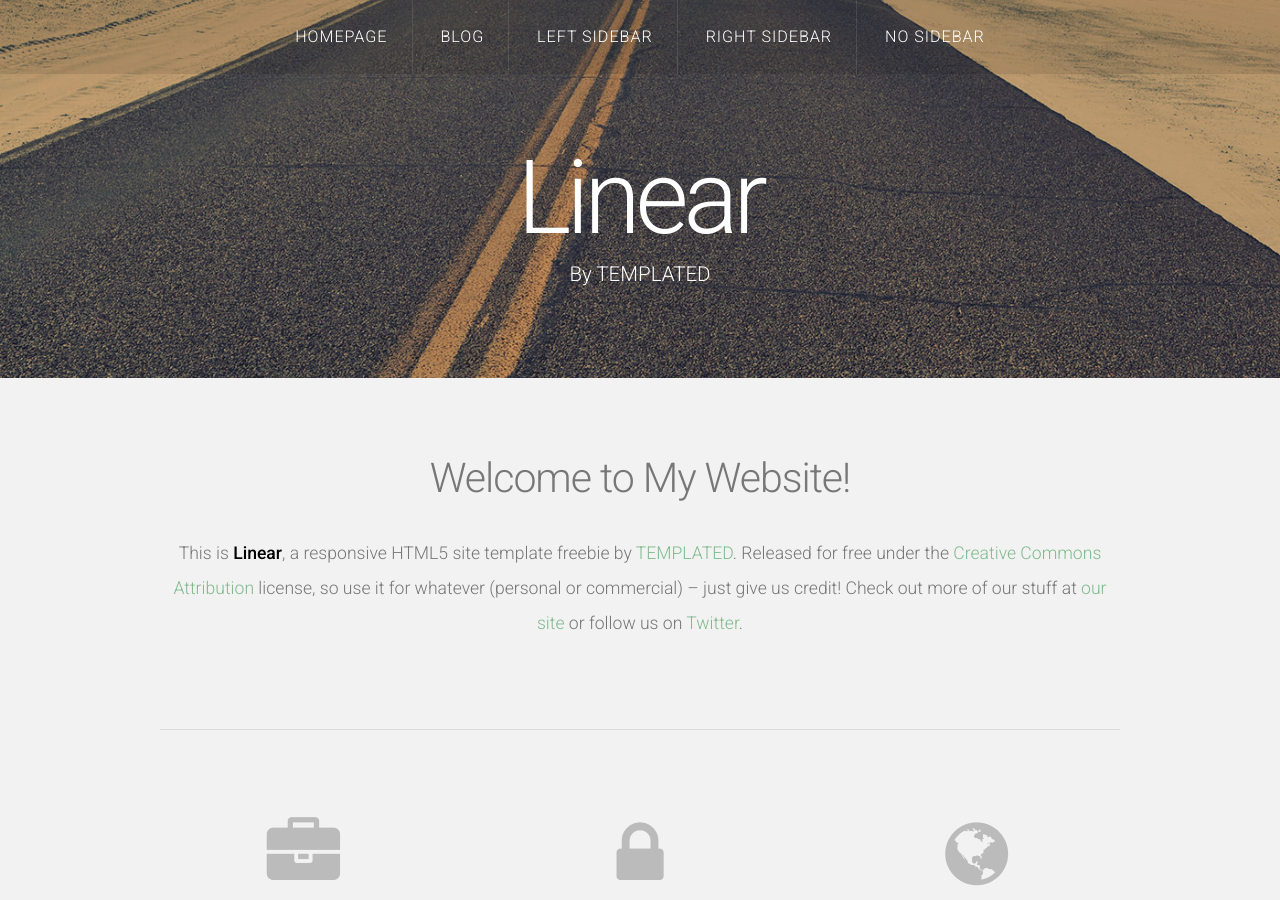
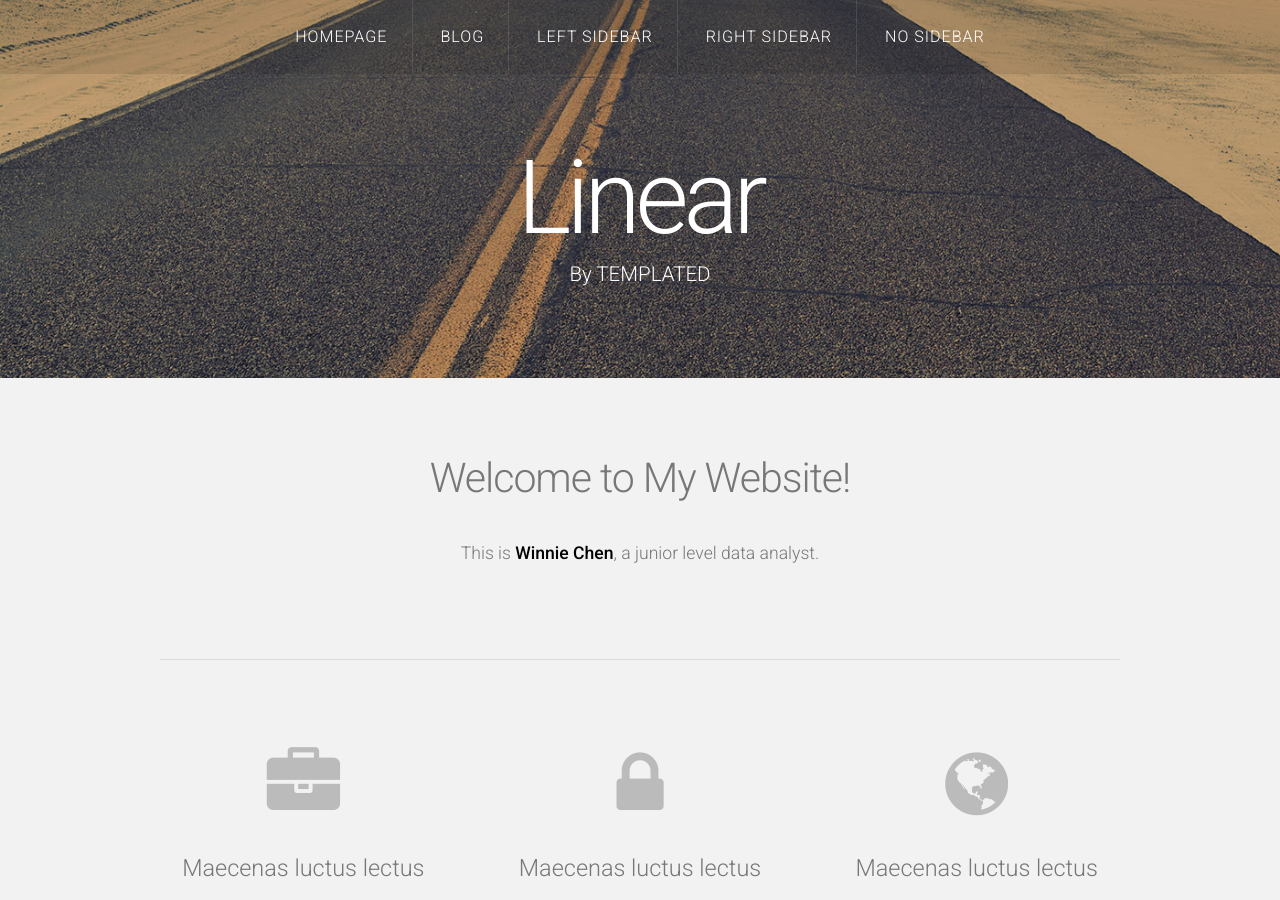
Before and after one commit to WinnieC18/WinnieC18.github.io, a Jekyll site: the page built from index.html, in a window 1280 px wide and 900 px high. Built offline with Jekyll 4.4.1, drawn with Linux system fonts in a browser that asks for light colours; nearby versions of some CDN libraries; the list of posts is cut into pages by our own code.

Commit message:
Update index.html

```diff
--- a/index.html
+++ b/index.html
@@ -8,7 +8,7 @@ layout: default
 		<header>
 			<h2>Welcome to My Website!</h2>
 		</header>
-		<p>This is <strong>Linear</strong>, a responsive HTML5 site template freebie by <a href="http://templated.co">TEMPLATED</a>. Released for free under the <a href="http://templated.co/license">Creative Commons Attribution</a> license, so use it for whatever (personal or commercial) &ndash; just give us credit! Check out more of our stuff at <a href="http://templated.co">our site</a> or follow us on <a href="http://twitter.com/templatedco">Twitter</a>.</p>
+		<p>This is <strong>Winnie Chen</strong>, a junior level data analyst.</p>
 		<hr />
 		<div class="row">
 			<section class="4u">
```
